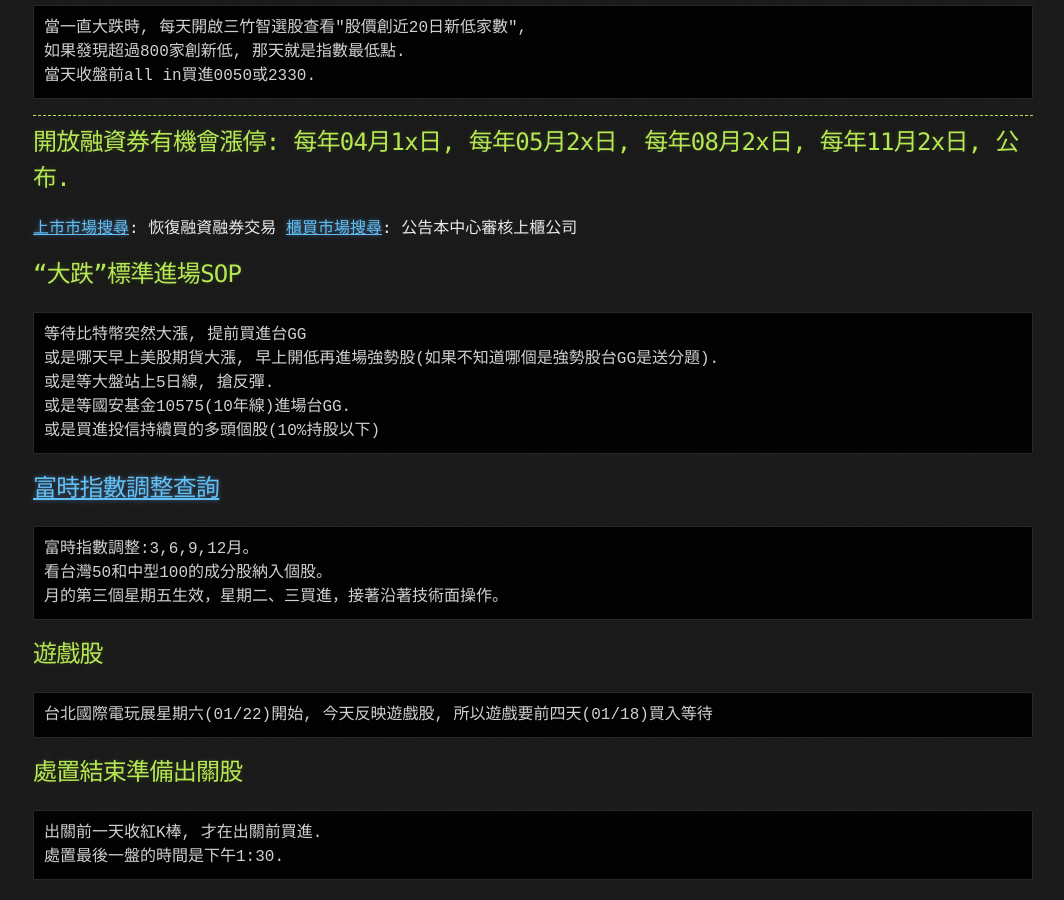
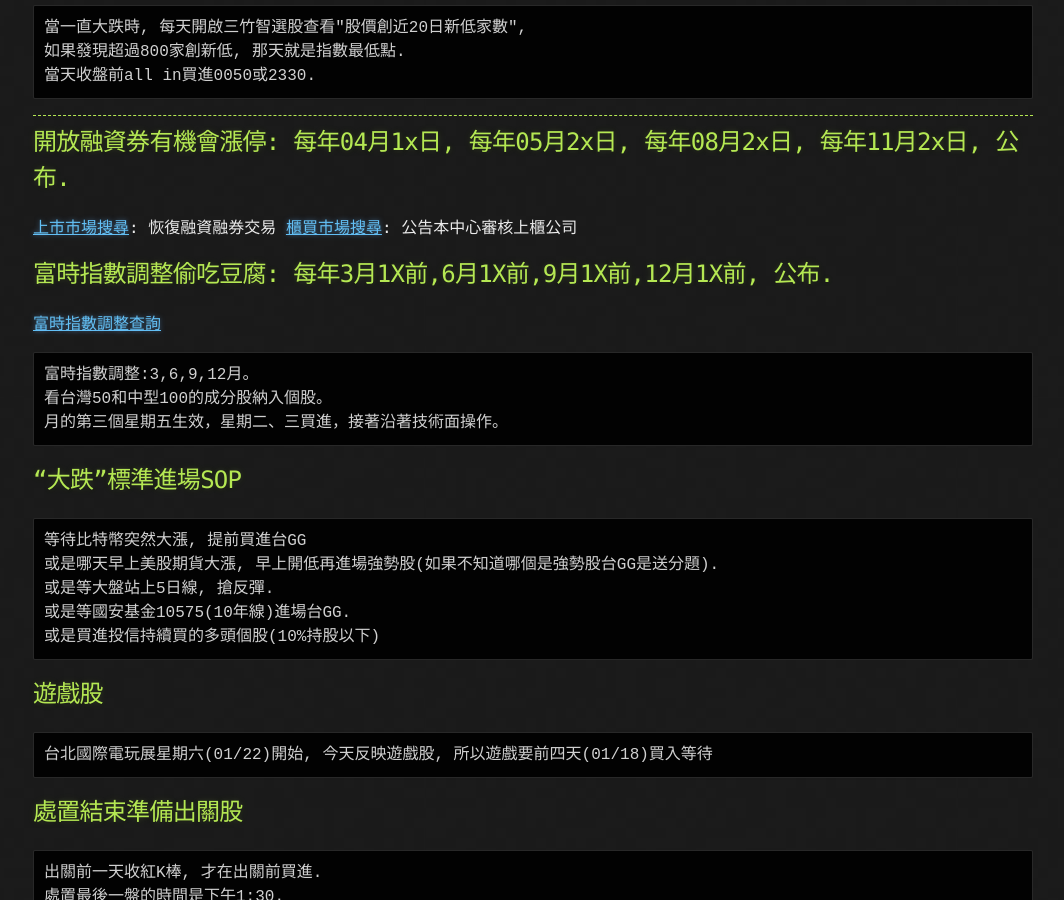
Before and after one commit to lepg5487/Stock_God, a Jekyll site: the page built from experience.md, in a window 1280 px wide and 900 px high, scrolled down 4391 px. Shown: the whole window, without its empty margins (107-1171 px from the left). Built offline with Jekyll 4.4.1, drawn with Linux system fonts in a browser that asks for light colours; our own code applies the rules of GitHub Pages for plain Markdown files.

Commit message:
Update experience.md

````diff
--- a/experience.md
+++ b/experience.md
@@ -200,6 +200,13 @@
 [上市市場搜尋](https://www.twse.com.tw/zh/news/newsList): 恢復融資融券交易
 [櫃買市場搜尋](https://www.tpex.org.tw/web/bulletin/announcement/announcement_result.php?l=zh-tw): 公告本中心審核上櫃公司
 
+## 富時指數調整偷吃豆腐: 每年3月1X前,6月1X前,9月1X前,12月1X前, 公布.
+[富時指數調整查詢](https://www.taiwanindex.com.tw/technicalNotice/index?count=100&year_range=&month_range=&category=&keyword=%E5%AF%8C%E6%99%82%E5%9C%8B%E9%9A%9B)
+```
+富時指數調整:3,6,9,12月。
+看台灣50和中型100的成分股納入個股。
+月的第三個星期五生效，星期二、三買進，接著沿著技術面操作。
+```
 
 ## "大跌"標準進場SOP
 ```
@@ -210,12 +217,7 @@
 或是買進投信持續買的多頭個股(10%持股以下)
 ```
 
-## [富時指數調整查詢](https://www.taiwanindex.com.tw/technicalNotice/index?count=100&year_range=&month_range=&category=&keyword=%E5%AF%8C%E6%99%82%E5%9C%8B%E9%9A%9B)
-```
-富時指數調整:3,6,9,12月。
-看台灣50和中型100的成分股納入個股。
-月的第三個星期五生效，星期二、三買進，接著沿著技術面操作。
-```
+
 ## 遊戲股
 ```
 台北國際電玩展星期六(01/22)開始, 今天反映遊戲股, 所以遊戲要前四天(01/18)買入等待
````
